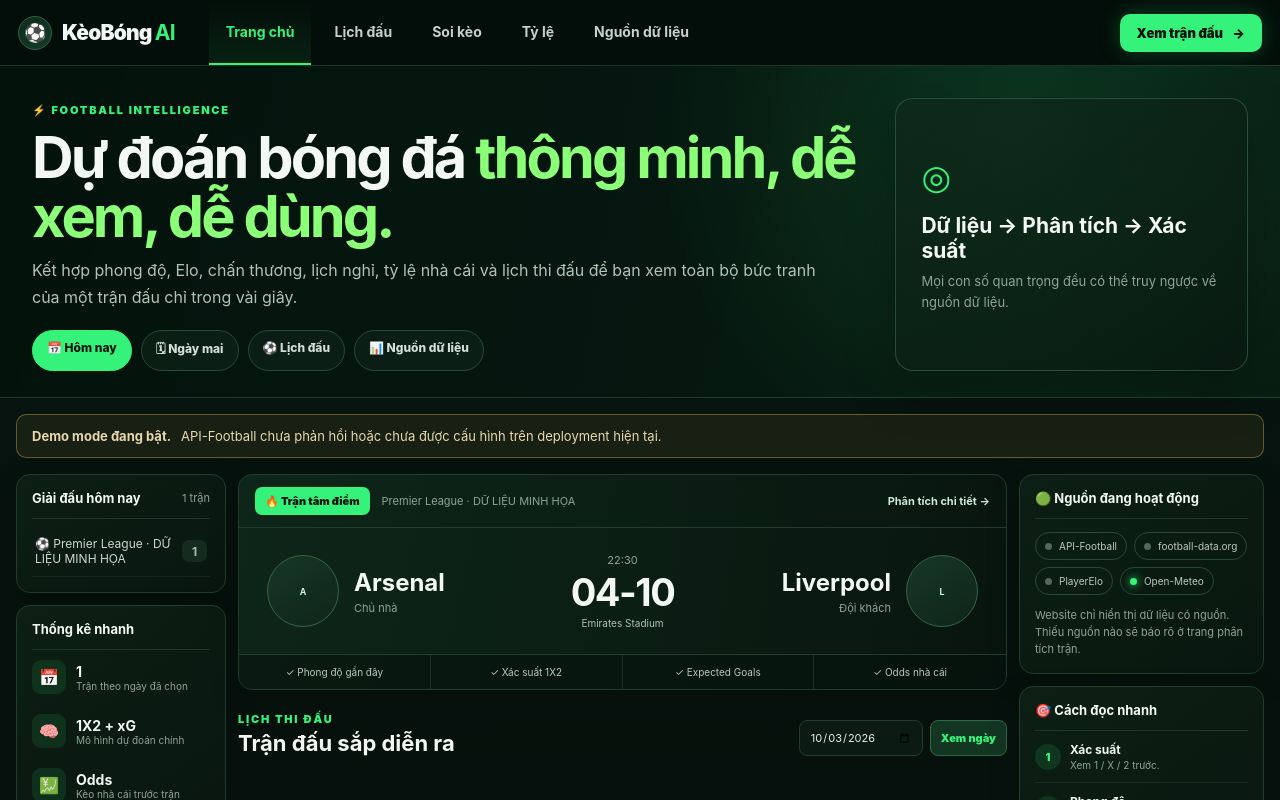
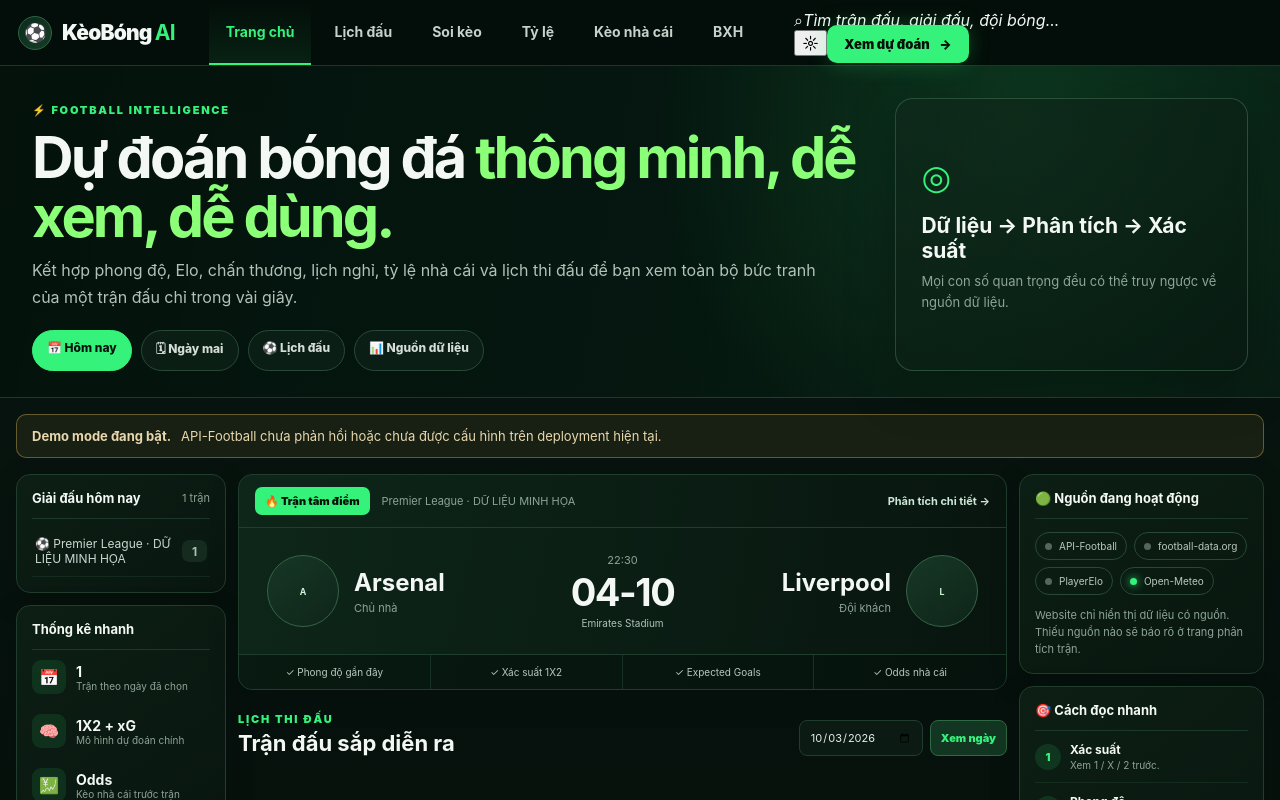
Before and after one commit to sagsdieuhanh-gif/DUDOANKETQUABONGDA, a Next.js app: page / in a window 1280 px wide. Shown: the top 800 px of the page. Built offline with nearby package versions, Linux system fonts and the light colour scheme.

Commit message:
Match mockup top navigation

```diff
--- a/components/TopNav.tsx
+++ b/components/TopNav.tsx
@@ -8,14 +8,23 @@
           <span className="brandBall">⚽</span>
           <span>KèoBóng <b>AI</b></span>
         </Link>
+
         <nav className="desktopNav" aria-label="Điều hướng chính">
           <Link href="/" className="navActive">Trang chủ</Link>
           <Link href="/#matches">Lịch đấu</Link>
-          <Link href="/#matches">Soi kèo</Link>
-          <Link href="/#matches">Tỷ lệ</Link>
-          <Link href="/#sources">Nguồn dữ liệu</Link>
+          <Link href="/#featured-analysis">Soi kèo</Link>
+          <Link href="/#odds-home">Tỷ lệ</Link>
+          <Link href="/#sources">Kèo nhà cái</Link>
+          <Link href="/#matches">BXH</Link>
         </nav>
-        <Link href="/#matches" className="navCta">Xem trận đấu <span>→</span></Link>
+
+        <div className="navTools">
+          <div className="navSearch" aria-hidden="true">
+            <span>⌕</span><em>Tìm trận đấu, giải đấu, đội bóng...</em>
+          </div>
+          <button className="themeGhost" type="button" aria-label="Giao diện">☼</button>
+          <Link href="/#matches" className="navCta">Xem dự đoán <span>→</span></Link>
+        </div>
       </div>
     </header>
   );
```
